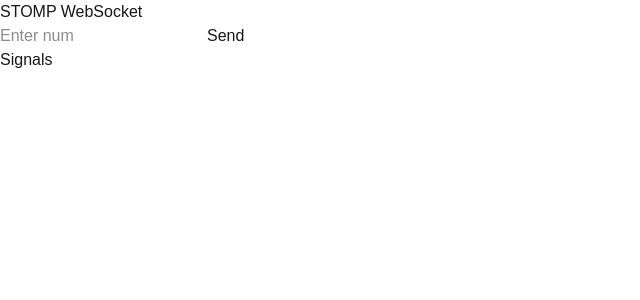
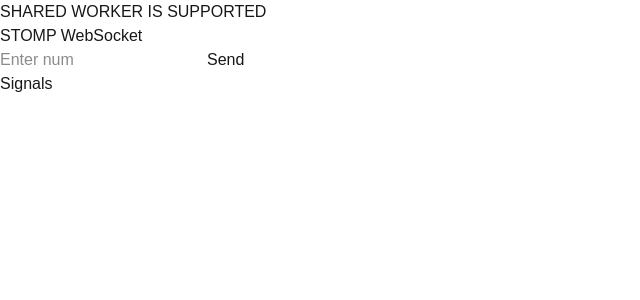
Before and after one commit to KXzeno/biblion, a Next.js app: page /test in a window 1280 px wide. Shown: the top 300 px of the page, without its empty margins (0-640 px from the left). Built offline with nearby package versions, Linux system fonts and the light colour scheme; a web font is replaced by a local one.

Commit message:
test: display if browser supports `SharedWorker`

```diff
--- a/app/components/main/WebSocket.tsx
+++ b/app/components/main/WebSocket.tsx
@@ -18,6 +18,7 @@ export default function WebSocket() {
 
   return (
     <div>
+      <h1>{`SHARED WORKER IS ${(typeof window !== 'undefined' && !!window.SharedWorker) ? 'SUPPORTED' : 'NOT SUPPORTED'}`}</h1>
       <h1>STOMP WebSocket{client !== null ? ' CONNECTED' : ''}</h1>
       <input
         type="text"
```
